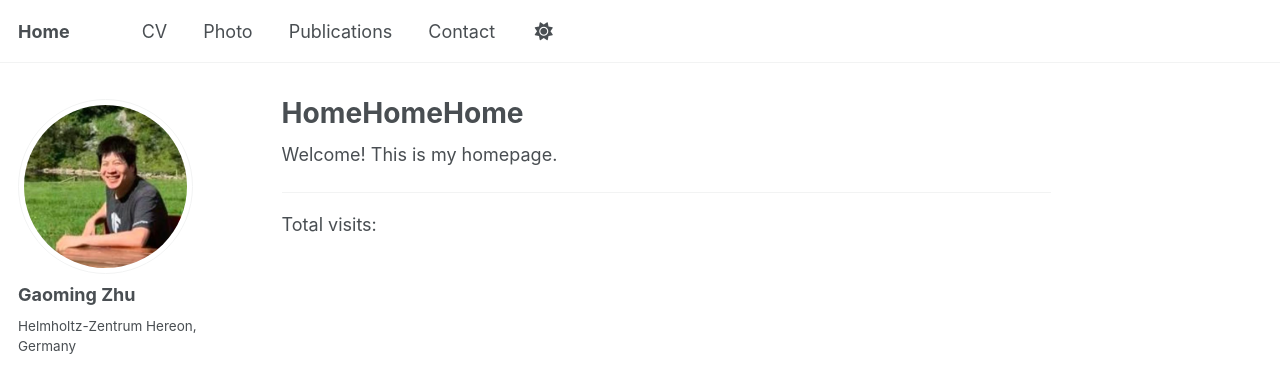
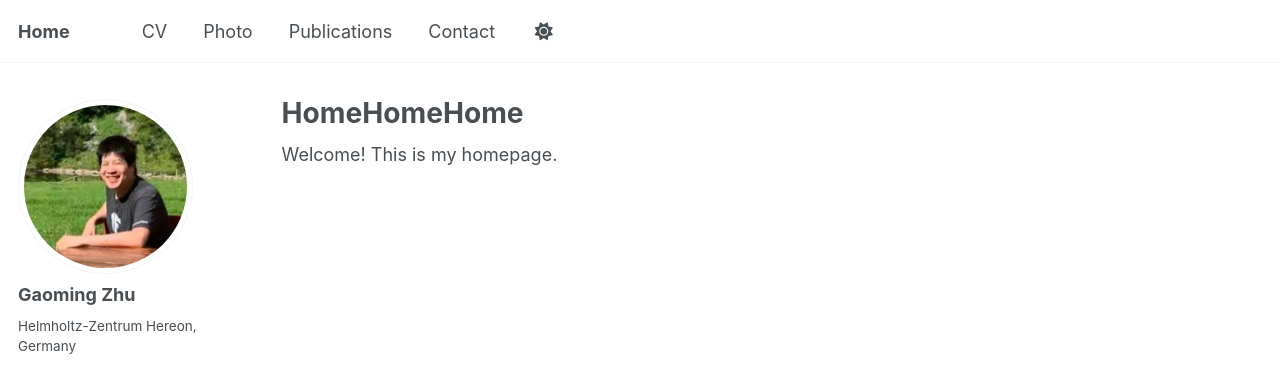
Before and after one commit to zgm900613/zgm900613.github.io, a Jekyll site: the page built from index.md, in a window 1280 px wide. Shown: the top 377 px of the page. Built offline with Jekyll 4.4.1, drawn with Linux system fonts in a browser that asks for light colours; some web fonts are replaced; a script that is not in the unit is left out; comment, search, counter and statistics services are not loaded.

Commit message:
Update index.md

```diff
--- a/index.md
+++ b/index.md
@@ -6,16 +6,3 @@ author_profile: true
 ---
 
 Welcome! This is my homepage.
-
-
-
-
-
-
-
----
-<p>
-  <span id="busuanzi_container_site_pv">
-    Total visits: <span id="busuanzi_value_site_pv"></span>
-  </span>
-</p>
```
